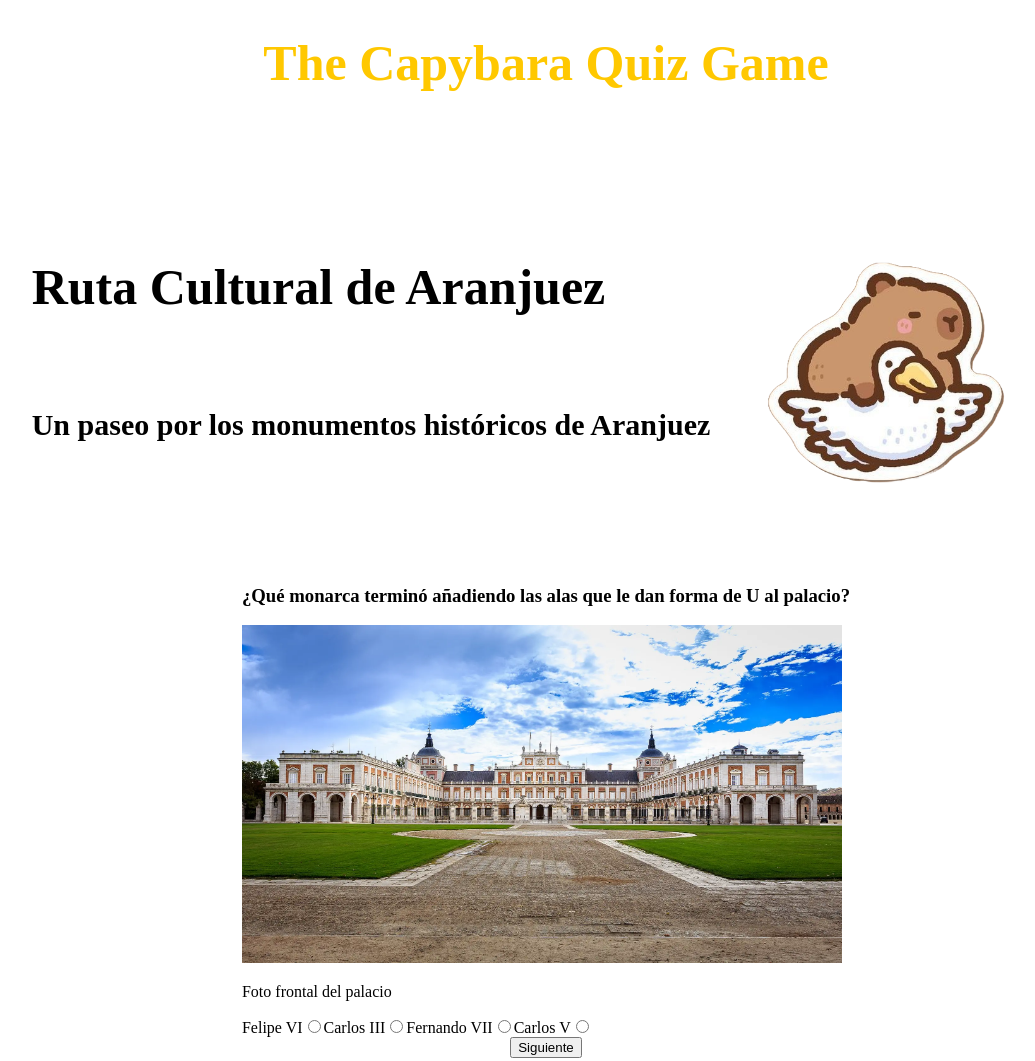
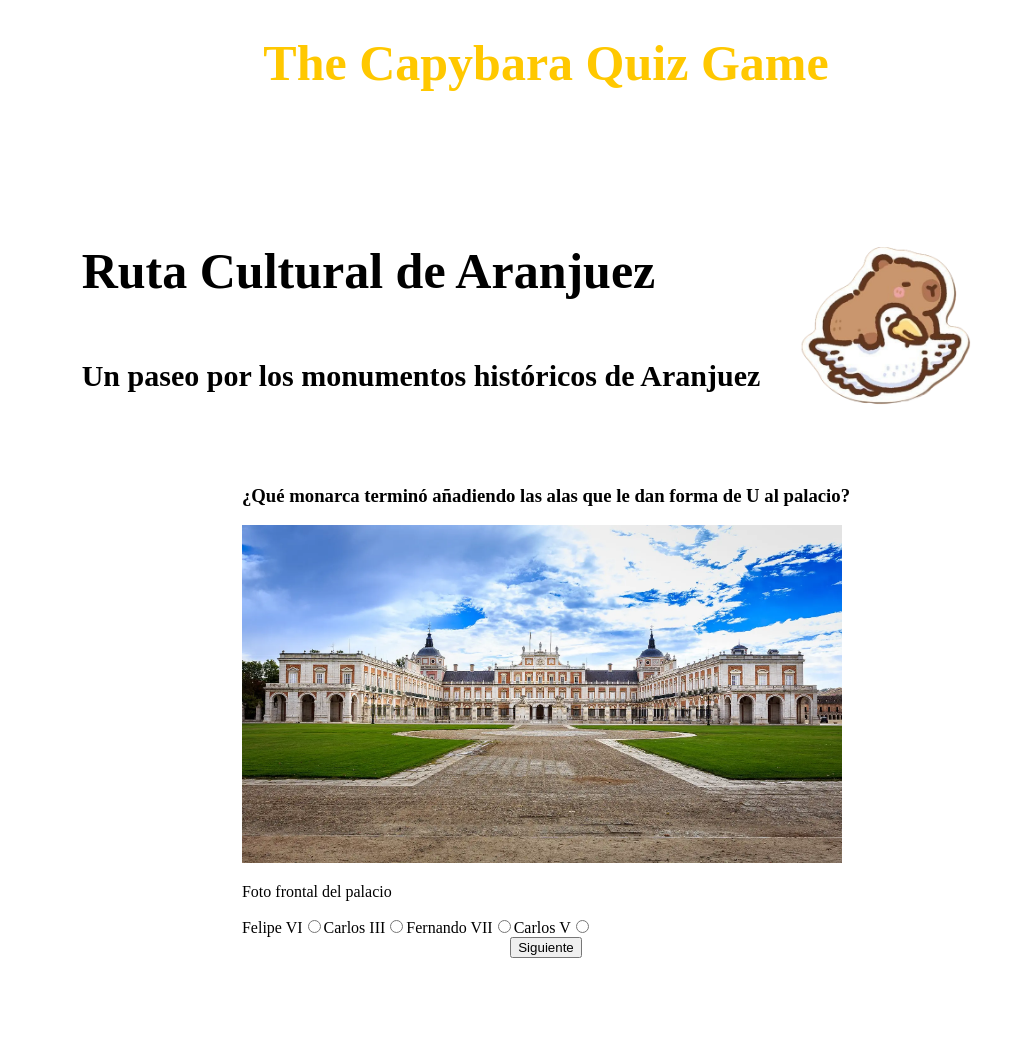
Before and after one commit to carolinacc2323/quiz-tandem, a plain HTML site: page index.html in a window 1280 px wide. Shown: the whole page, without its empty margins (94-1129 px from the left). After the commit the page ends 974 px from the top, so only its background shows below. Drawn offline with Linux system fonts and the light colour scheme.

Commit message:
actualizar

```diff
--- a/style.css
+++ b/style.css
@@ -21,6 +21,7 @@ height: 100%;
 /* Clase para mostrar */
 .question-image{
     width: 600px;
+    align-items: center;
 }
 .title{
     padding: 0.5em;
@@ -46,5 +47,5 @@ height: 100%;
 }
 .title img{
     grid-area: imagen;
-    width: 350px;
+    width: 250px;
 }
```
